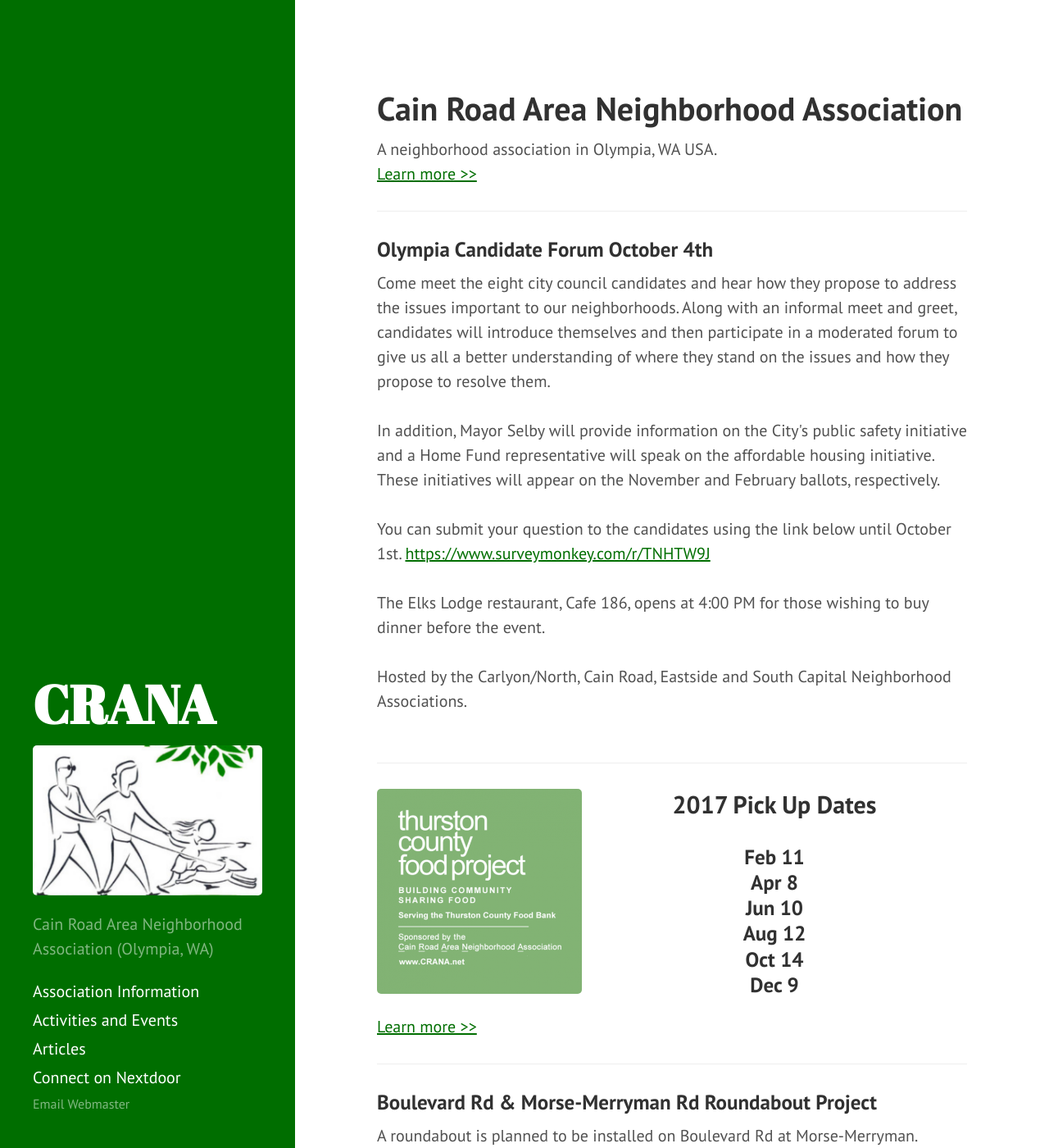
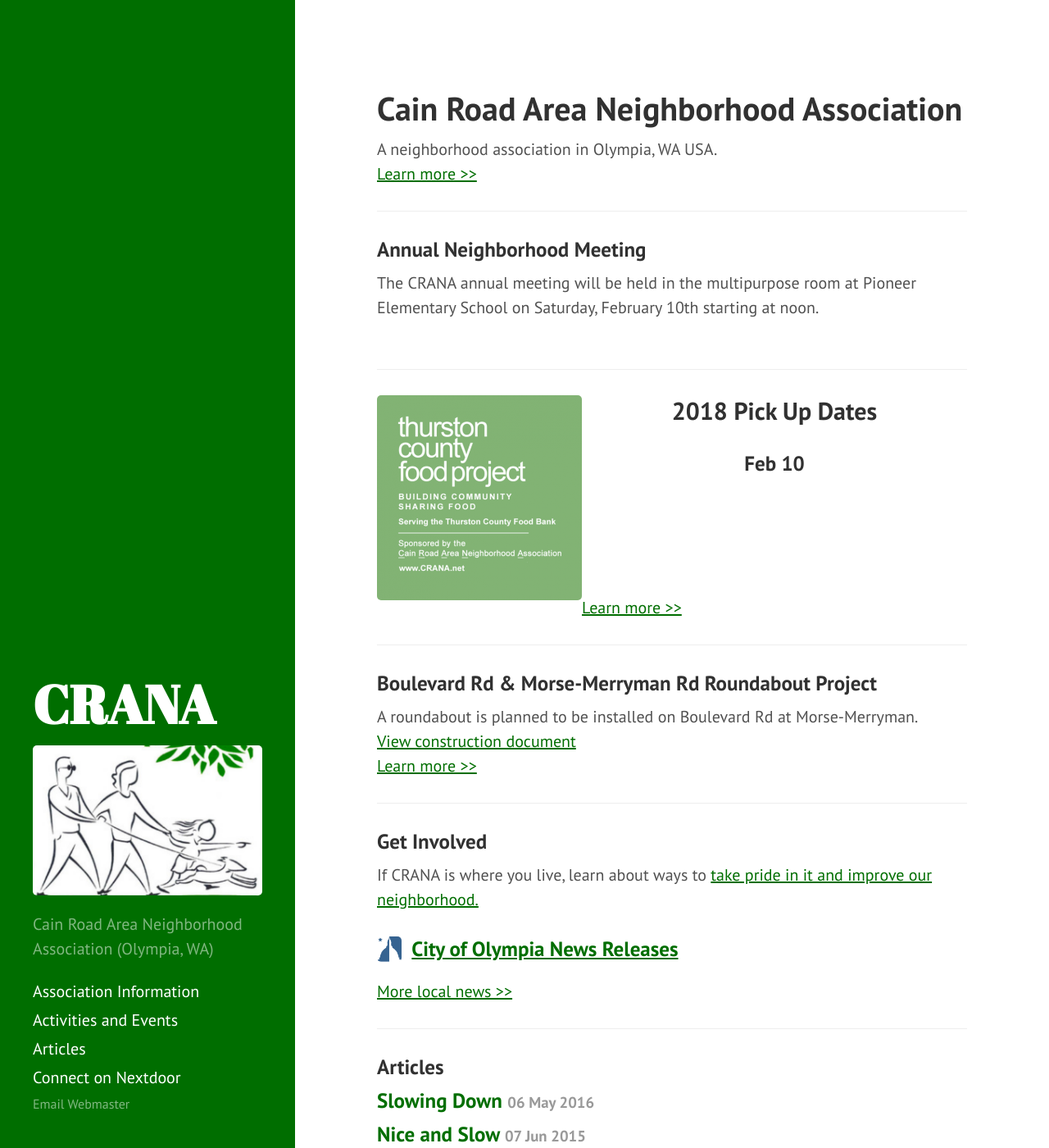
Before and after one commit to crananet/crananet.github.io, a Jekyll site: the page built from index.html, in a window 1280 px wide and 1400 px high. Shown: the whole window at 82% size. Built offline with Jekyll 4.4.1, drawn with Linux system fonts in a browser that asks for light colours; Markdown is read by kramdown in place of the engine named in the settings; the list of posts is cut into pages by our own code.

Commit message:
Updating website.

```diff
--- a/index.html
+++ b/index.html
@@ -9,30 +9,21 @@
 <a href="/association/">Learn more >></a>
 <hr>
 
-<h3>Olympia Candidate Forum October 4th</h3>
-Come meet the eight city council candidates and hear how they propose to address the issues important to our neighborhoods. Along with an informal meet and greet, candidates will introduce themselves and then participate in a moderated forum to give us all a better understanding of where they stand on the issues and how they propose to resolve them.
-<br><br>
-In addition, Mayor Selby will provide information on the City's public safety initiative and a Home Fund representative will speak on the affordable housing initiative. These initiatives will appear on the November and February ballots, respectively.
-<br><br>
-You can submit your question to the candidates using the link below until October 1st.
-<a href="https://www.surveymonkey.com/r/TNHTW9J">https://www.surveymonkey.com/r/TNHTW9J</a>
-<br><br>
-The Elks Lodge restaurant, Cafe 186, opens at 4:00 PM for those wishing to buy dinner before the event.
-<br><br>
-Hosted by the Carlyon/North, Cain Road, Eastside and South Capital Neighborhood Associations.
+<h3>Annual Neighborhood Meeting</h3>
+The CRANA annual meeting will be held in the multipurpose room at Pioneer Elementary School on Saturday, February 10th starting at noon.
 <br><br>
 <hr>
 
 <p>
 	<a href="/pages/foodproject/"><img style="float: left;" src="/public/foodbank.png" alt="Thurston County Food Project"></a>
-	<h2 style="text-align: center;">2017 Pick Up Dates</h2>
+	<h2 style="text-align: center;">2018 Pick Up Dates</h2>
 	<h3 style="text-align: center;">
-	Feb 11<br>
-	Apr 8<br>
-	Jun 10<br>
-	Aug 12<br>
-	Oct 14<br>
-	Dec 9
+	Feb 10<br>
+	<br>
+	<br>
+	<br>
+	<br>
+
 	</h3>
 </p>
 	<a href="/pages/foodproject/">Learn more >></a>
```
Also changed, not shown: association.md (+1 -1 lines), pages/foodproject.md (+7 -7 lines), pages/minutes.md (+1 -0 lines), public/docs/CRANA Meeting Minutes 2017_1114 Board.pages/Data/Hardcover_bullet_black-13.png (added), public/docs/CRANA Meeting Minutes 2017_1114 Board.pages/preview-micro.jpg (added), public/docs/CRANA Meeting Minutes 2017_1114 Board.pages/preview-web.jpg (added), public/docs/CRANA Meeting Minutes 2017_1114 Board.pages/preview.jpg (added), 6 other files.
